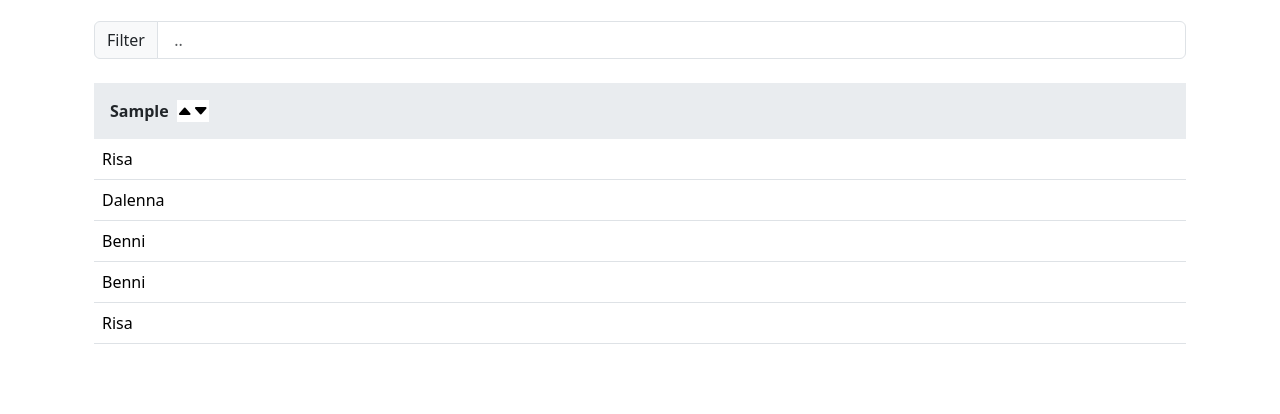
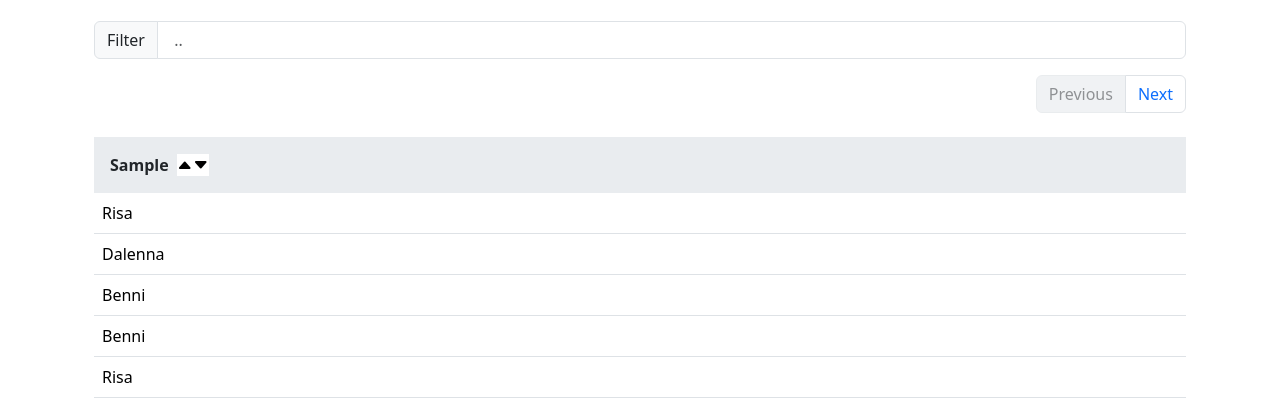
Before and after one commit to VipinVIP/random-table-generator, a plain HTML site: page index.html in a window 1280 px wide. Both pictures are taken after typing "Sample", "5" into the empty fields and a click on the button "Generate Values". Shown: the part 387-801 px from the top of the page. Drawn offline with nearby package versions, Linux system fonts and the light colour scheme.

Commit message:
feat: Add pagination to table

```diff
--- a/index.html
+++ b/index.html
@@ -111,6 +111,26 @@
             oninput="filterTable();"
           />
         </div>
+        <nav aria-label="Page navigation example">
+          <ul class="pagination justify-content-end">
+            <li class="page-item">
+              <a
+                class="page-link btn rounded-end-0 disabled"
+                id="previousPageButton"
+                onclick="getPreviousNValues()"
+                >Previous</a
+              >
+            </li>
+            <li class="page-item">
+              <a
+                class="page-link btn rounded-start-0"
+                id="nextPageButton"
+                onclick="getNextNValues()"
+                >Next</a
+              >
+            </li>
+          </ul>
+        </nav>
       </div>
       <table
         id="displayTable"
--- a/script.js
+++ b/script.js
@@ -22,7 +22,10 @@ let names = [
   "Wilfred",
 ];
 let objectArray = [];
+let currentlyShownObjects=[];
 let counter = 1;
+let currentPageStart=0;
+let rowCount=0;
 
 const addNewRow = () => {
   let rowNode = document.getElementById("row-1");
@@ -85,7 +88,7 @@ function generateObjectArray() {
 
   objectArray.length = 0;
 
-  let rowCount = parseInt(document.getElementById("noOfElements").value);
+  rowCount = parseInt(document.getElementById("noOfElements").value);
 
   if(isNaN(rowCount)){
     showError("No of Rows Empty");
@@ -117,8 +120,8 @@ function generateObjectArray() {
     headerNode.append(sortAscButton);
     headerNode.append(sortDescButton);
   });
-
-  generateTableBody(objectArray);
+  currentPageStart=0;
+  generateTableBody(getNextNRows(objectArray,currentPageStart,10));
 
   document.getElementById("tableContainer").classList.remove("d-none");
 }
@@ -162,8 +165,8 @@ function generateTableBody(arr) {
   });
 }
 
-const getNextNRows=(numberOfRows)=>{
-
+const getNextNRows=(arrayToSlice,startPosition,numberOfRows)=>{
+  return arrayToSlice.slice(startPosition,startPosition+numberOfRows)
 }
 
 const deleteRow=(rowid)=>{
@@ -177,3 +180,22 @@ const showError=(message)=>{
     document.querySelector(".alert").classList.add("d-none");
   },1500)
 }
+
+const getNextNValues=()=>{
+  currentPageStart+=10;
+  document.getElementById("previousPageButton").classList.remove("disabled");
+  generateTableBody(getNextNRows(objectArray,currentPageStart,10));
+  if((currentPageStart+10)>=rowCount){
+    document.getElementById("nextPageButton").classList.add("disabled");
+  }
+}
+
+const getPreviousNValues=()=>{
+  currentPageStart-=10;
+  document.getElementById("nextPageButton").classList.remove("disabled");
+  generateTableBody(getNextNRows(objectArray,currentPageStart,10));
+  if(currentPageStart<10){
+    currentPageStart=0;
+    document.getElementById("previousPageButton").classList.add("disabled");
+  }
+}
```
